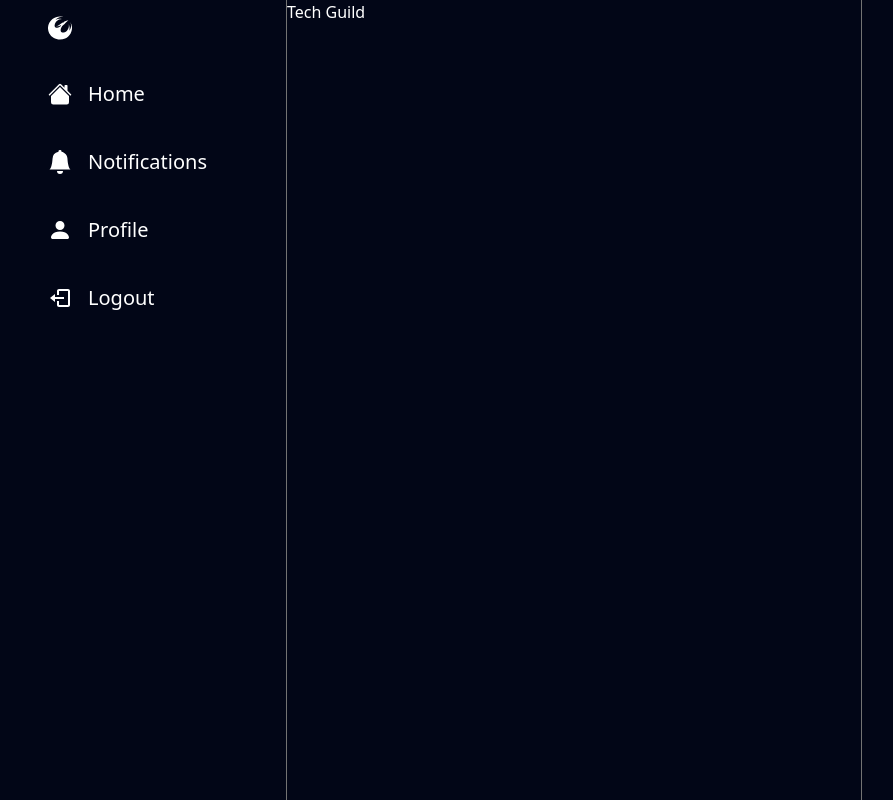
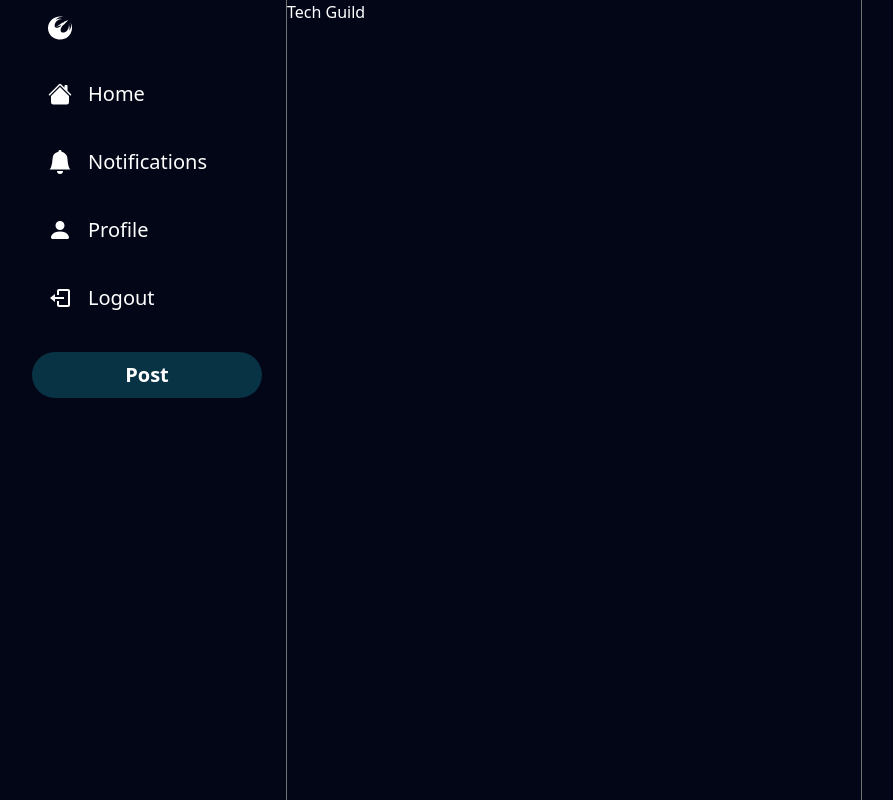
Before and after one commit to tJohnsonAce/techguild, a Next.js app: page / in a window 1280 px wide. Shown: the whole page, without its empty margins (66-959 px from the left). Built offline with nearby package versions, Linux system fonts and the light colour scheme.

Commit message:
color change

```diff
--- a/components/layout/SidebarPostButton.tsx
+++ b/components/layout/SidebarPostButton.tsx
@@ -6,8 +6,13 @@ const SidebarPostButton = () => {
   const router = useRouter()
   return (
     <div onClick={() => router.push('/')}>
-      <div className='mt-6 lg:hidden rounded-full h-14 w-14 p-4 flex items-center justify-center bg-sky-500 hover:bg-opacity-80 transition cursor-pointer'>
+      <div className='mt-6 lg:hidden rounded-full h-14 w-14 p-4 flex items-center justify-center bg-cyan-950 hover:bg-opacity-80 transition cursor-pointer'>
         <IoCreateSharp size={24} color='white'/>
+      </div>
+      <div className='mt-6 hidden lg:block px-4 py-2 rounded-full bg-cyan-950 hover:bg-opacity-90 cursor-pointer transition'>
+        <p className='hidden lg:block text-center font-semibold text-white text-[20px]'>
+          Post
+        </p>
       </div>
     </div>
   )
```
